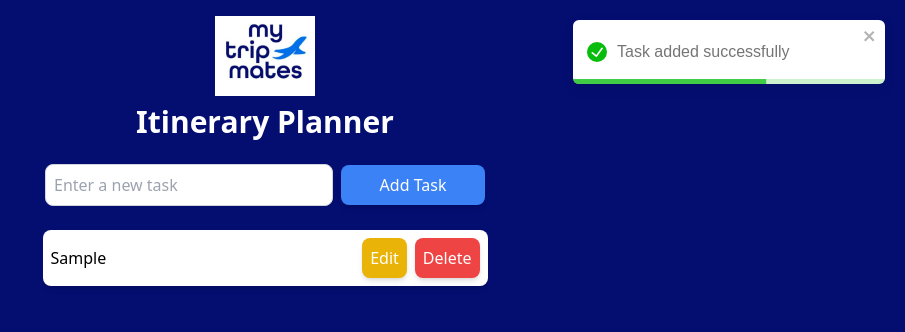
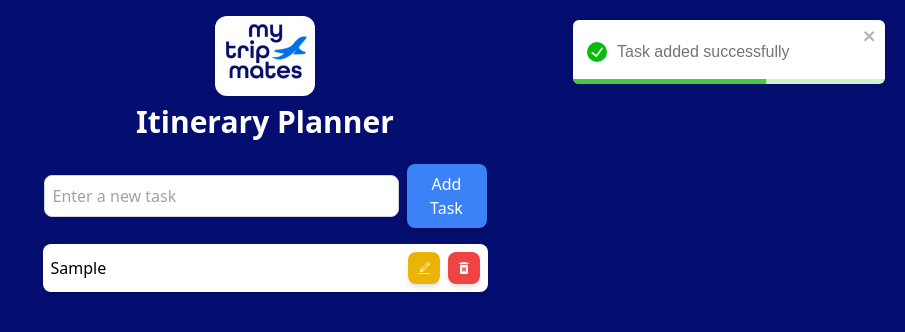
Before and after one commit to Soulistic/mtm-frontend-MdFaizAlam, a React (Create React App) app: page / in a window 1280 px wide. Both pictures are taken after typing "Sample" into the empty fields and a click on the button "Add Task". Shown: the top 332 px of the page, without its empty margins (375-1280 px from the left). Built offline with nearby package versions, Linux system fonts and the light colour scheme.

Commit message:
completed

```diff
--- a/package.json
+++ b/package.json
@@ -5,6 +5,7 @@
   "dependencies": {
     "react": "^18.2.0",
     "react-dom": "^18.2.0",
+    "react-icons": "^5.2.1",
     "react-scripts": "5.0.1",
     "react-toastify": "^10.0.5",
     "web-vitals": "^2.1.4"
--- a/src/App.jsx
+++ b/src/App.jsx
@@ -5,6 +5,7 @@
 import { ToastContainer, toast } from 'react-toastify';
 import 'react-toastify/dist/ReactToastify.css';
 import './index.css'; // Make sure to import Tailwind CSS
+
 
 function App() {
   const [tasks, setTasks] = useState([]);
@@ -30,8 +31,8 @@
 
   return (
     <div className="p-4 min-h-screen flex flex-col items-center bg-custom-blue">
-      <div className="w-full h-20 mb-2 flex items-center justify-center">
-        <img src="Favicon.png" alt="Itinerary Planner Logo" className="h-full object-cover" />
+      <div className="w-full h-20 mb-2 flex items-center justify-center ">
+        <img src="Favicon.png" alt="Itinerary Planner Logo" className="h-full object-cover rounded-xl" />
       </div>
       <h1 className="text-3xl font-bold mb-6 text-center text-white">Itinerary Planner</h1>
       <TaskInput addTask={addTask} />
--- a/src/components/TaskInput.js
+++ b/src/components/TaskInput.js
@@ -17,17 +17,17 @@
   };
 
   return (
-    <form onSubmit={handleSubmit} className="flex justify-center items-center mb-6">
+    <form onSubmit={handleSubmit} className="flex justify-center items-center mb-4">
       <input
         type="text"
         value={task}
         onChange={(e) => setTask(e.target.value)}
         placeholder="Enter a new task"
-        className="border border-gray-300 rounded-lg p-2 w-72 focus:outline-none focus:ring-2 focus:ring-blue-500"
+        className="border border-gray-300 rounded-lg p-2 w-[355px] focus:outline-none focus:ring-2 focus:ring-blue-500"
       />
       <button
         type="submit"
-        className="bg-blue-500 text-white p-2 rounded-lg shadow-md hover:bg-blue-600 transition duration-200 w-36 ml-2"
+        className="bg-blue-500 text-white p-2 rounded-lg shadow-md hover:bg-blue-600 transition duration-200 w-20 ml-2"
       >
         Add Task
       </button>
--- a/src/components/TaskList.js
+++ b/src/components/TaskList.js
@@ -1,5 +1,7 @@
 import React, { useState } from 'react';
-
+import { CiEdit } from "react-icons/ci";
+import { MdDeleteForever } from "react-icons/md";
+import { MdOutlineSecurityUpdateGood } from "react-icons/md";
 function TaskList({ tasks, updateTask, deleteTask }) {
   const [isEditing, setIsEditing] = useState(null);
   const [newTask, setNewTask] = useState('');
@@ -41,8 +43,9 @@
                 <button
                   onClick={() => handleUpdate(index)}
                   className="bg-green-500 text-white p-2 rounded-lg ml-2 shadow-md hover:bg-green-600 transition duration-200 mr-2"
+                  title="Update"
                 >
-                  Update
+                  <MdOutlineSecurityUpdateGood />
                 </button>
               </div>
             ) : (
@@ -55,15 +58,17 @@
                 <button
                   onClick={() => handleEdit(index)}
                   className="bg-yellow-500 text-white p-2 rounded-lg shadow-md hover:bg-yellow-600 transition duration-200"
+                  title="Edit"
                 >
-                  Edit
+                  <CiEdit />
                 </button>
               )}
               <button
                 onClick={() => handleDelete(index)}
                 className="bg-red-500 text-white p-2 rounded-lg shadow-md hover:bg-red-600 transition duration-200 ml-2"
+                title="Delete"
               >
-                Delete
+                <MdDeleteForever />
               </button>
             </div>
           </li>
```
Also changed, not shown: src/index.css (line endings or trailing spaces), 1 other file (tests, documents, lock files or other folders).
